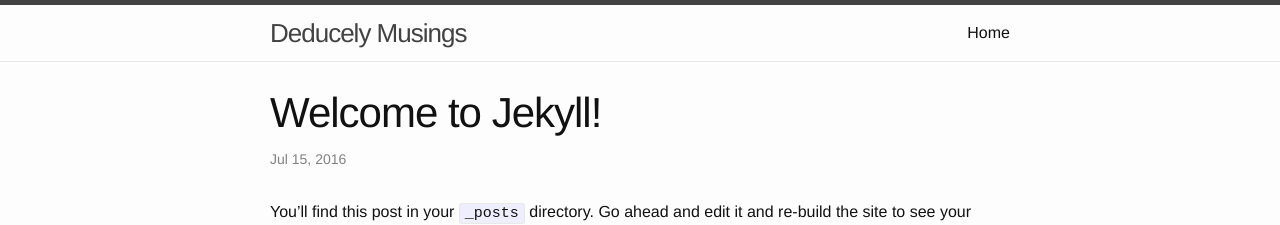
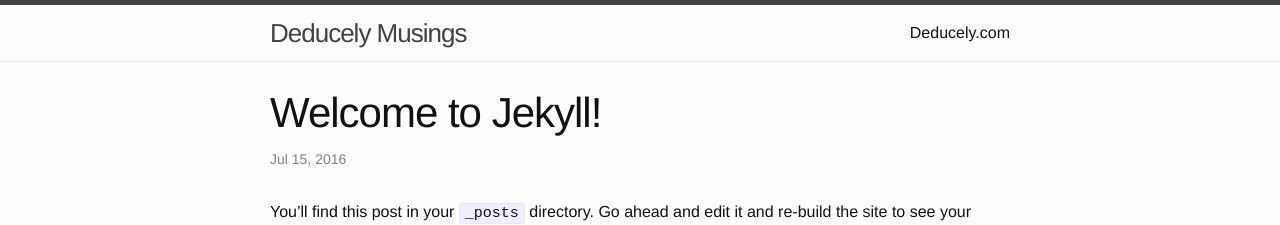
Before and after one commit to deducely/deducely.github.io, a Jekyll site: the page built from _posts/2016-07-16-welcome-to-jekyll.markdown, in a window 1280 px wide. Shown: the top 225 px of the page. Built offline with Jekyll 4.4.1, drawn with Linux system fonts in a browser that asks for light colours.

Commit message:
Fixed Nav issues

```diff
--- a/_includes/header.html
+++ b/_includes/header.html
@@ -2,7 +2,7 @@
 
   <div class="wrapper">
 
-    <a class="site-title" href="{{ site.baseurl }}/">{{ site.title }}</a>
+    <a class="site-title" href="{{ site.baseurl }}/blog">{{ site.title }}</a>
 
     <nav class="site-nav">
       <a href="#" class="menu-icon">
@@ -14,7 +14,7 @@
       </a>
 
       <div class="trigger">
-          <a class="page-link" href="{{ site.url }}">Home</a>
+          <a class="page-link" href="{{ site.url }}">Deducely.com</a>
       </div>
     </nav>
 
```
